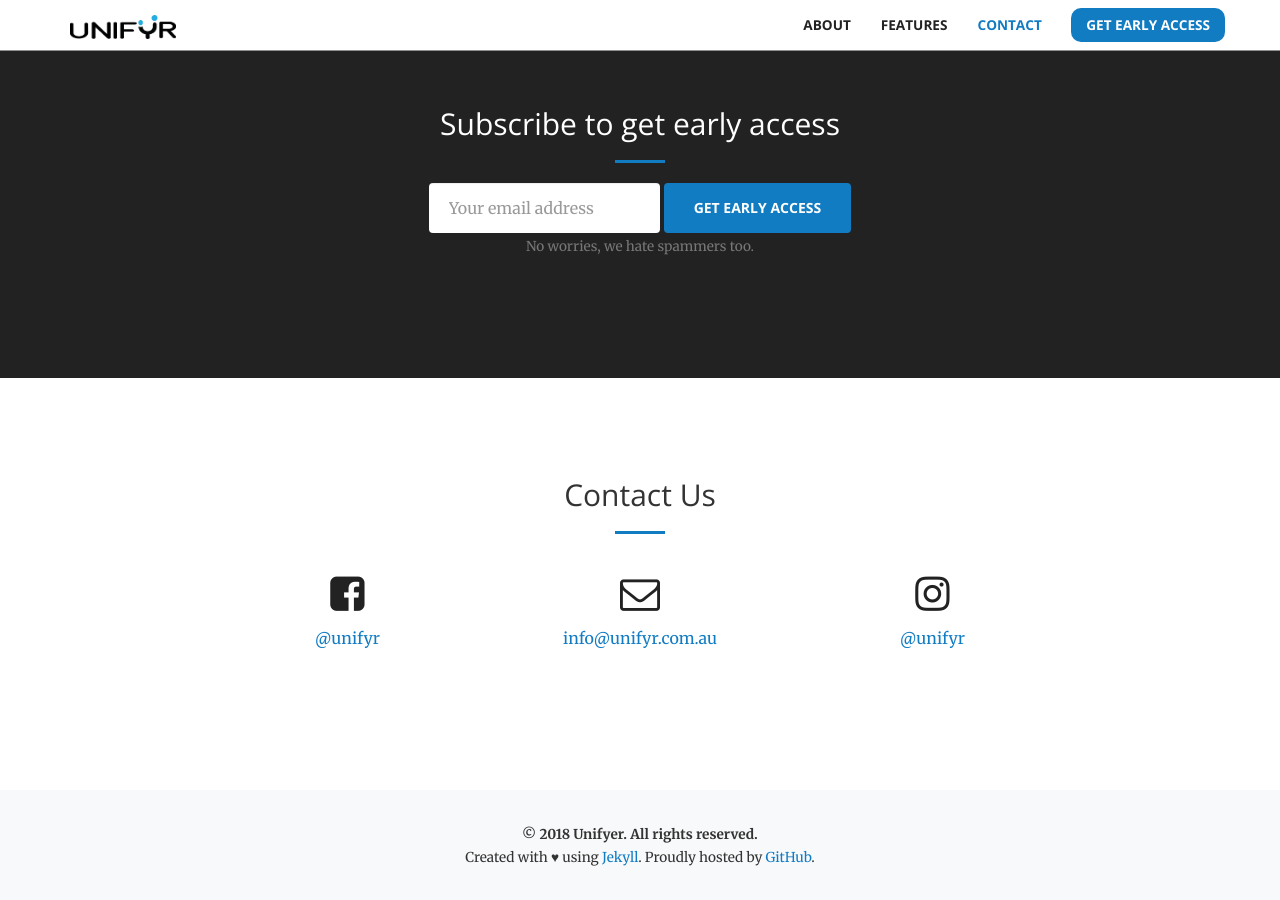
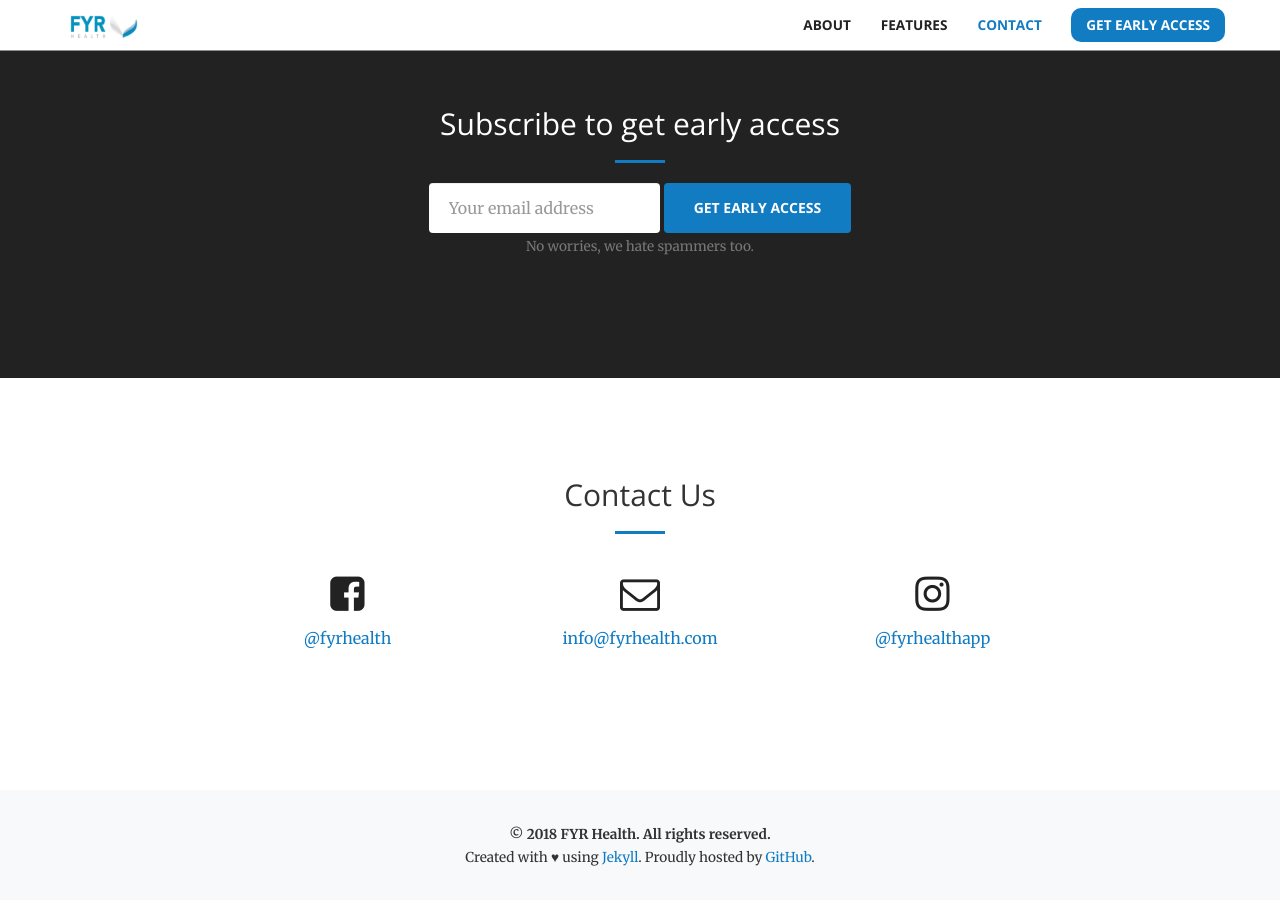
Before and after one commit to FYR-Health/FYR-Health.github.io, a Jekyll site: the page built from index.html, in a window 1280 px wide and 900 px high, scrolled down 1768 px. Built offline with Jekyll 4.4.1, drawn with Linux system fonts in a browser that asks for light colours.

Commit message:
Revert "[f] 96: edit the text on our landing page"

```diff
--- a/_config.yml
+++ b/_config.yml
@@ -2,15 +2,15 @@
 port: 1616
 
 # Site settings
-title: "Unifyr – Connecting you to Fitness & Health"
-email: info@unifyr.com.au
-brand: Unifyer
+title: "FYR Health – Connecting you to Fitness & Health"
+email: info@fyrhealth.com
+brand: FYR Health
 description: > # this means to ignore newlines until "baseurl:"
 baseurl: "" # the subpath of your site, e.g. /blog/
 url: "" # the base hostname & protocol for your site
 
-facebook_username: unifyr
-instagram_username: unifyr
+facebook_username: fyrhealth
+instagram_username: fyrhealthapp
 mailchimp:
   url: https://fyrhealth.us16.list-manage.com/subscribe/post?u=e0fa8c8a8ce1f79772a4a25e9&amp;id=b5bec5fe88
 
--- a/_includes/footer.html
+++ b/_includes/footer.html
@@ -4,7 +4,7 @@
     <br>
     <small>
       Created with &hearts; using <a href="https://jekyllrb.com/">Jekyll</a>.
-      Proudly hosted by <a href="https://github.com/unifyr/unifyr.github.io">GitHub</a>.
+      Proudly hosted by <a href="https://github.com/FYR-Health/FYR-Health.github.io">GitHub</a>.
     </small>
   </div>
 </footer>
```
Also changed, not shown: img/logo.png.
